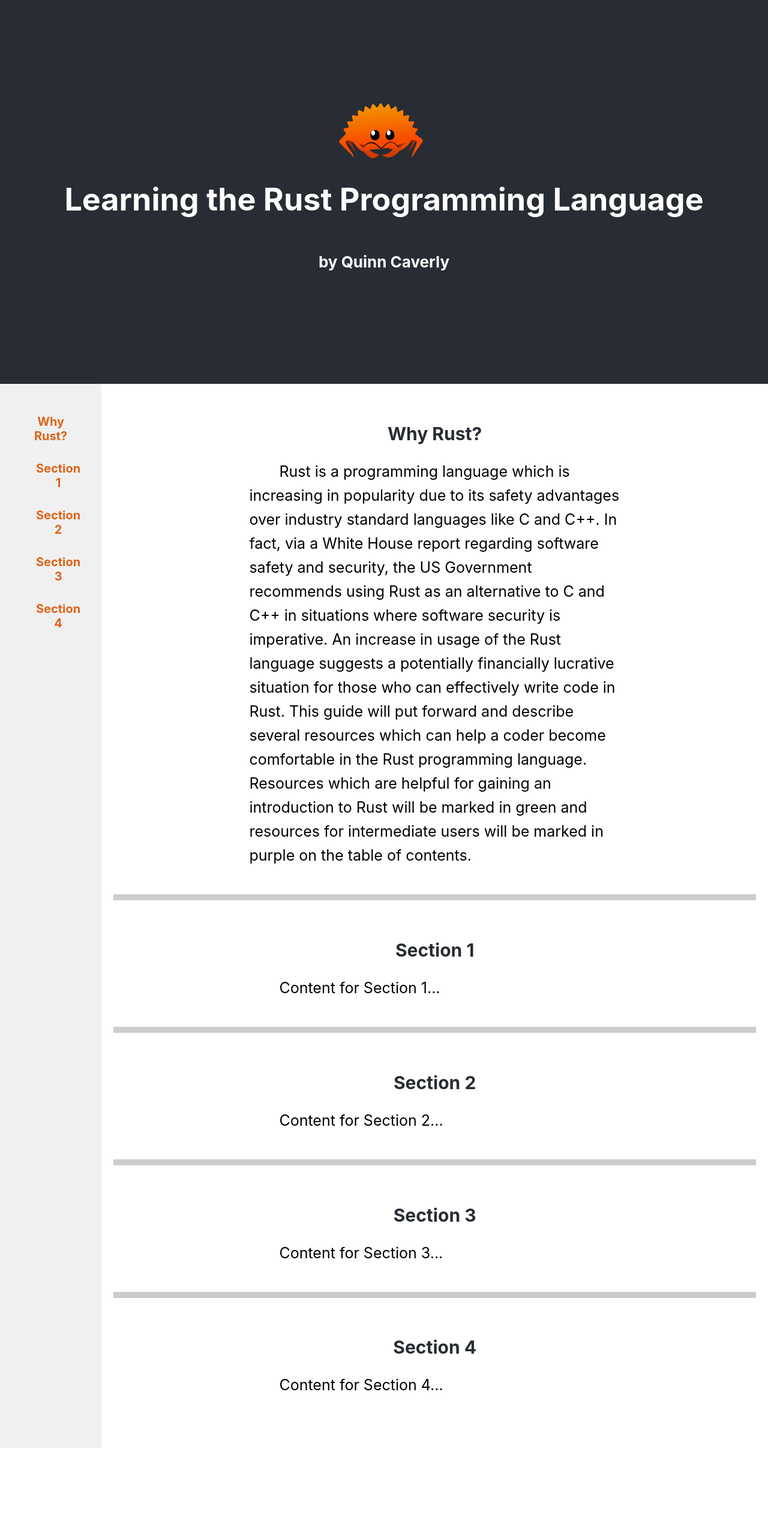
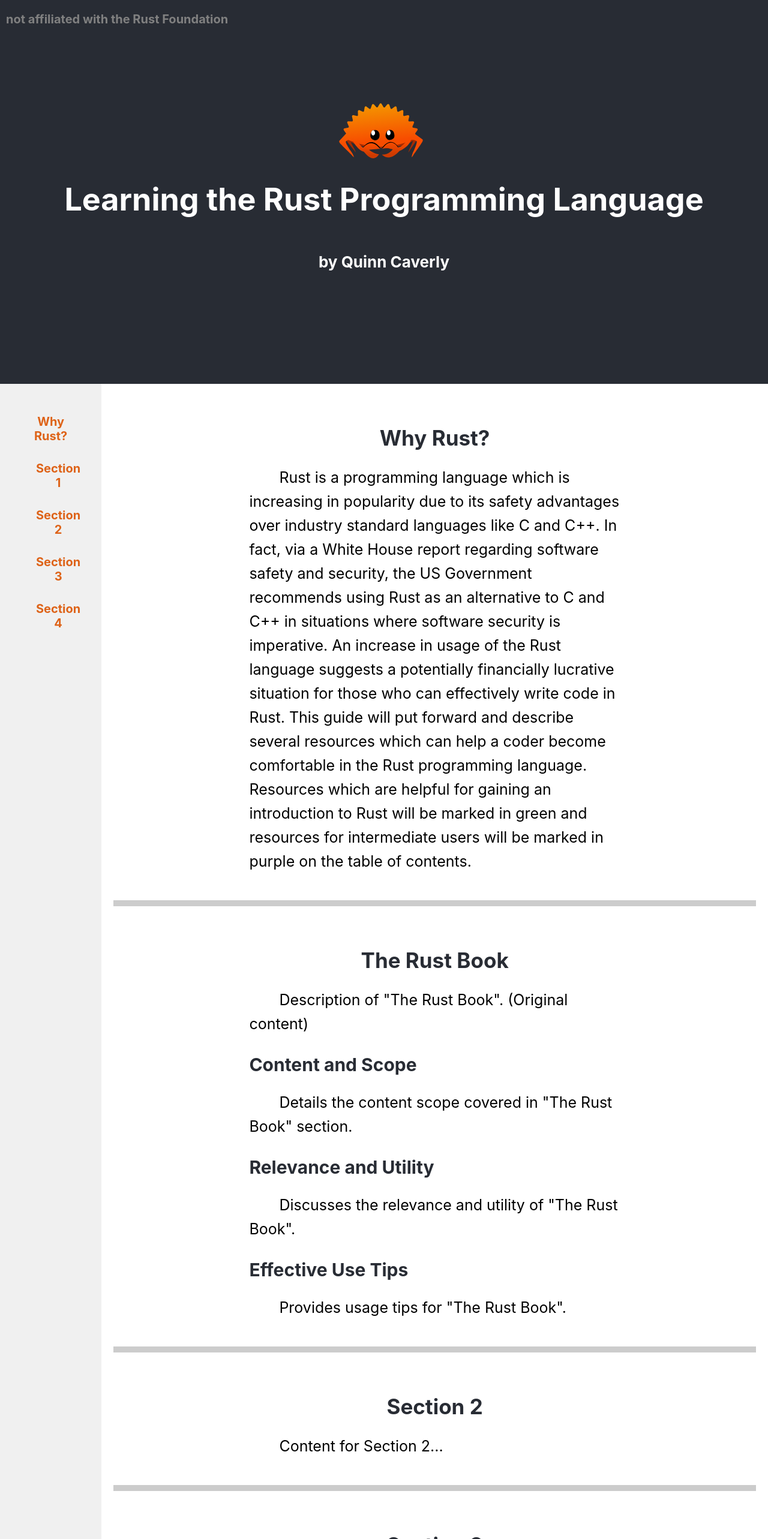
Before and after one commit to quinn-caverly/202c-internet-guide, a React (Create React App) app: page / in a window 1280 px wide. Shown: the top 2566 px of the page at 60% size. Before the commit the page ends 2414 px from the top, so only its background shows below. Built offline with nearby package versions, Linux system fonts and the light colour scheme; the HTML template or start-up script is replaced by a standard one.

Commit message:
formatted main content

```diff
--- a/public/index.html
+++ b/public/index.html
@@ -2,7 +2,7 @@
 <html lang="en">
   <head>
     <meta charset="utf-8" />
-    <link rel="icon" href="%PUBLIC_URL%/favicon.ico" />
+    <link rel="icon" href="%PUBLIC_URL%/rustacean.svg" />
     <meta name="viewport" content="width=device-width, initial-scale=1" />
     <meta name="theme-color" content="#000000" />
     <meta
@@ -24,7 +24,7 @@
       work correctly both with client-side routing and a non-root public URL.
       Learn how to configure a non-root public URL by running `npm run build`.
     -->
-    <title>React App</title>
+    <title>Learn Rust</title>
   </head>
   <body>
     <noscript>You need to enable JavaScript to run this app.</noscript>
--- a/src/App.css
+++ b/src/App.css
@@ -22,6 +22,14 @@
 .Sub-title {
   font-size: calc(10px + 2vmin);
   color: white;
+}
+
+.Disclaimer {
+  position: absolute;
+  left: 10px;
+  top: 0px;
+  font-size: calc(20px);
+  color: gray;
 }
 
 .App-link {
@@ -83,7 +91,17 @@
 
 .Content h2 {
   color: #282c34;
+  font-size: 35px;
+  margin-bottom: 10px;
+}
+
+.Subsection h3 {
+  color: #282c34;
   font-size: 30px;
+  max-width: 60%;
+  margin-left: auto; /* Center the paragraph by setting automatic margins */
+  margin-right: auto;
+  text-align: left;
   margin-bottom: 10px;
 }
 
--- a/src/App.tsx
+++ b/src/App.tsx
@@ -7,6 +7,7 @@ function App() {
       <header className="App-header">
         <Rustacean />
         <h1>Learning the Rust Programming Language</h1>
+        <h3 className="Disclaimer">not affiliated with the Rust Foundation</h3>
         <h2 className="Sub-title">by Quinn Caverly</h2>
       </header>
       <div className="App-body">
@@ -49,8 +50,18 @@ function App() {
             </p>
           </section>
           <section id="section1">
-            <h2>Section 1</h2>
-            <p>Content for Section 1...</p>
+            <h2>The Rust Book</h2>
+            <p>Description of "The Rust Book". (Original content)</p>
+            <div className="Subsection">
+              <h3>Content and Scope</h3>
+              <p>
+                Details the content scope covered in "The Rust Book" section.
+              </p>
+              <h3>Relevance and Utility</h3>
+              <p>Discusses the relevance and utility of "The Rust Book".</p>
+              <h3>Effective Use Tips</h3>
+              <p>Provides usage tips for "The Rust Book".</p>
+            </div>
           </section>
           <section id="section2">
             <h2>Section 2</h2>
@@ -65,7 +76,7 @@ function App() {
             <p>Content for Section 4...</p>
           </section>
         </main>
-      </div>{" "}
+      </div>
     </div>
   );
 }
```
Also changed, not shown: public/rustacean.svg (added), 1 other file (tests, documents, lock files or other folders).
